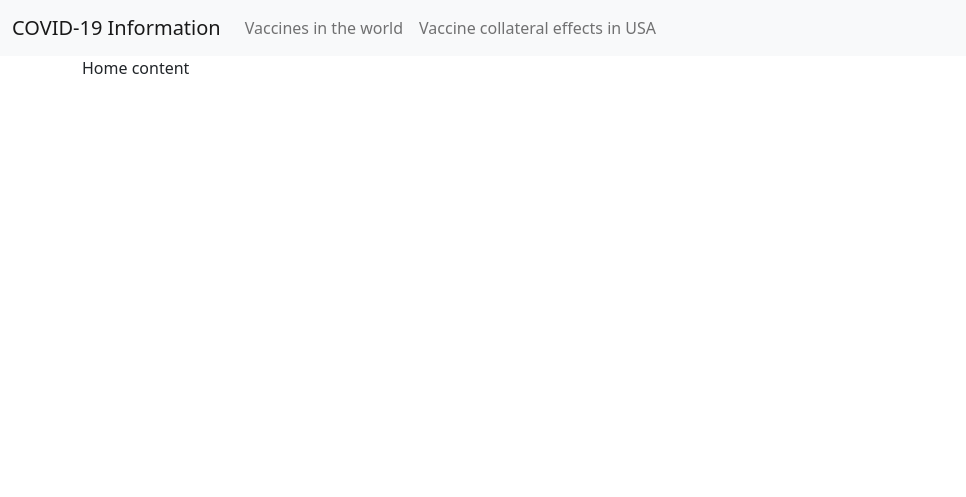
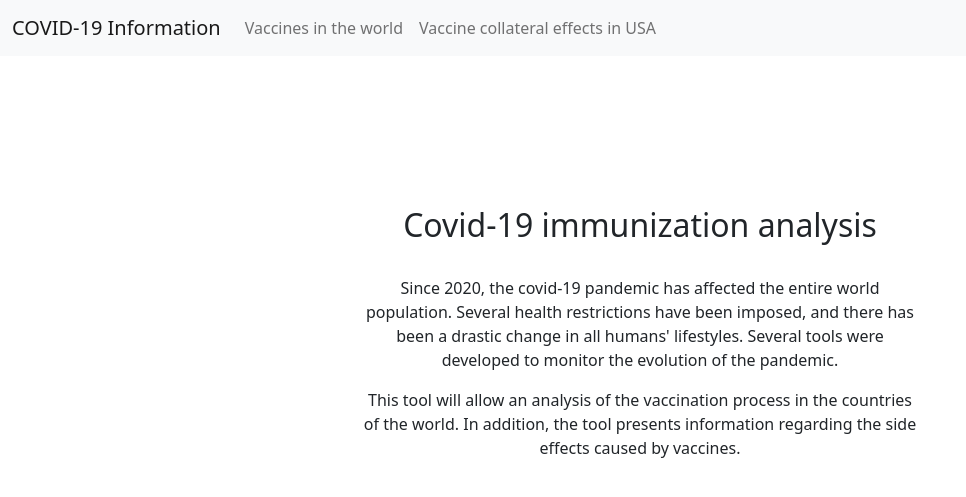
Before and after one commit to lucasssousa10/datavis-projeto, a Flask app: page /home in a window 1280 px wide. Shown: the top 497 px of the page, without its empty margins (0-966 px from the left). Run offline with Flask 2, Linux system fonts and the light colour scheme; some libraries are stand-ins or nearby versions.

Commit message:
home page

```diff
--- a/static/css/style.css
+++ b/static/css/style.css
@@ -82,3 +82,10 @@
 #table-informations-state {
     font-size: 8pt;
 }
+
+#home-content {
+    margin: auto;
+    margin-top: 150px;
+    width: 50%;
+    text-align: center;
+}
--- a/templates/home.html
+++ b/templates/home.html
@@ -6,6 +6,10 @@
 
 {% block content %}
 
-<p>Home content</p>
+<div id="home-content">
+  <h2>Covid-19 immunization analysis</h2> <br>
+  <p>Since 2020, the covid-19 pandemic has affected the entire world population. Several health restrictions have been imposed, and there has been a drastic change in all humans' lifestyles. Several tools were developed to monitor the evolution of the pandemic.</p>
+  <p>This tool will allow an analysis of the vaccination process in the countries of the world. In addition, the tool presents information regarding the side effects caused by vaccines.</p>
+</div>
 
 {% endblock %}
```
